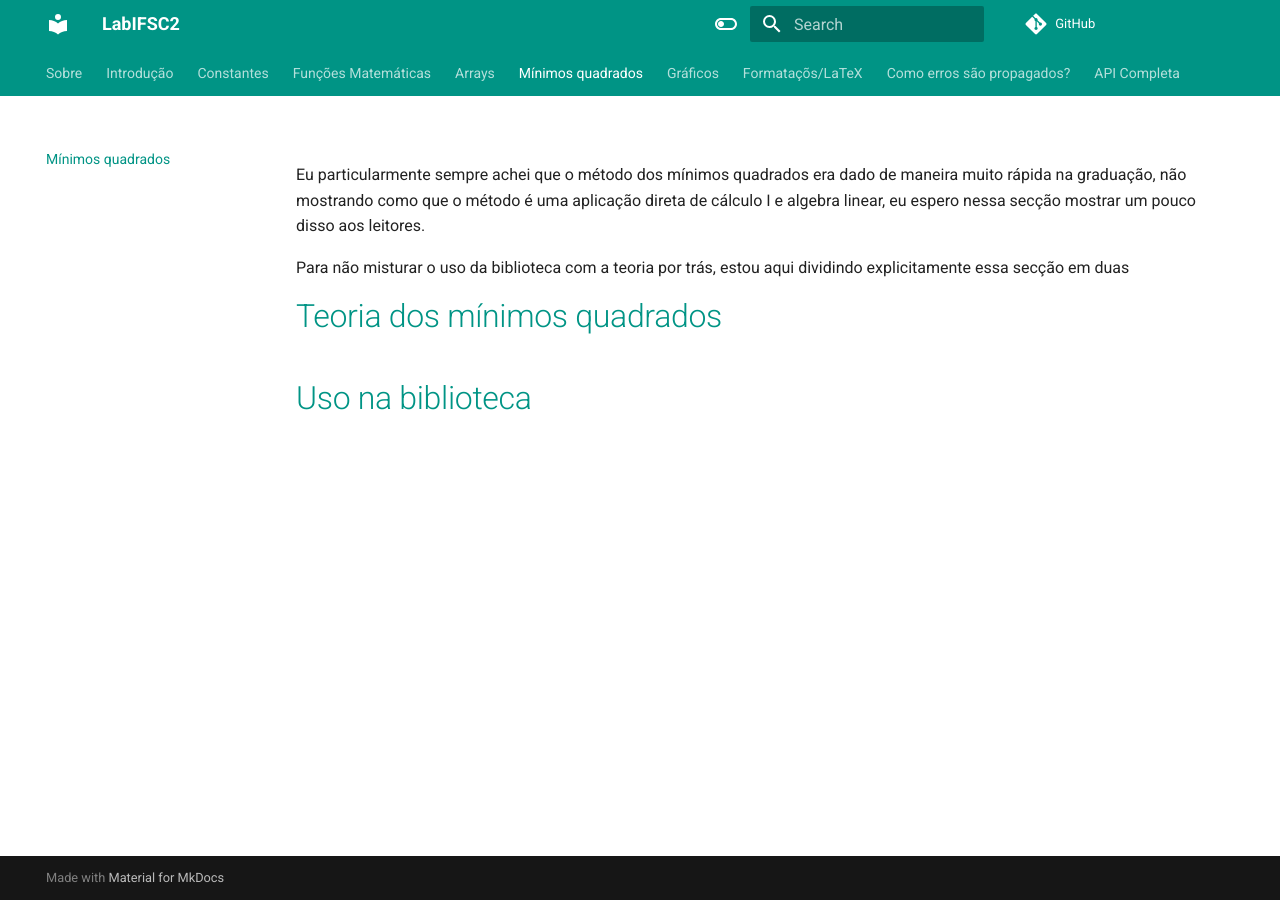
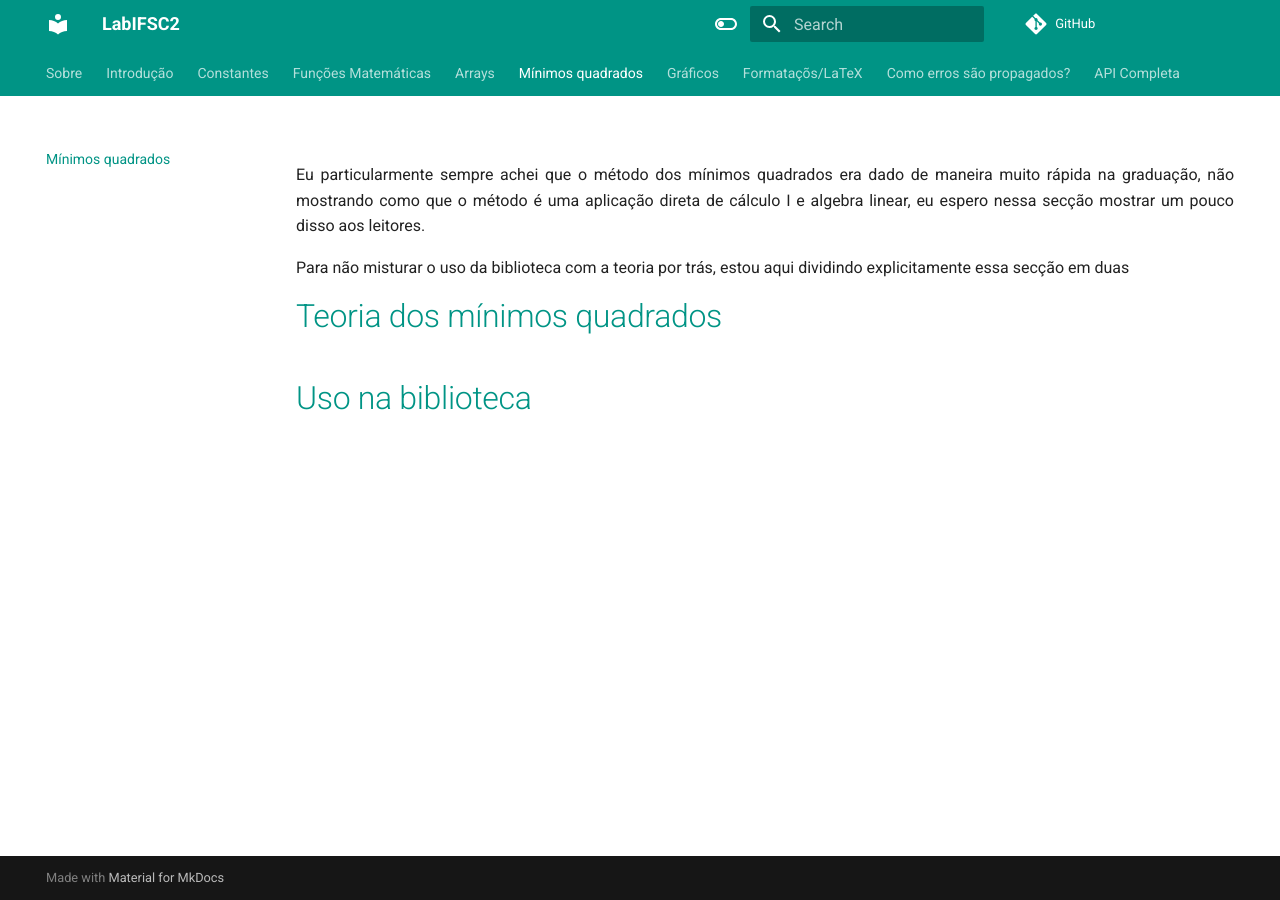
Before and after one commit to viniciusdutra314/LabIFSC2, an MkDocs documentation site: the page built from docs/regressoes_menu.md, in a window 1280 px wide. Built offline with MkDocs 1.6.1 and Material for MkDocs 9.7.7, drawn with Linux system fonts in a browser that asks for light colours; comment, search, counter and statistics services are not loaded.

```diff
--- /dev/null
+++ b/docs/css/custom.css
@@ -0,0 +1,3 @@
+p, li {
+    text-align: justify;
+}
--- a/mkdocs.yml
+++ b/mkdocs.yml
@@ -38,6 +38,10 @@
       primary: teal
       accent: lime
 
+extra_css:
+  - css/custom.css
+
+
 use_directory_urls: false
 plugins:
   - search
```
Also changed, not shown: 1 other file.
